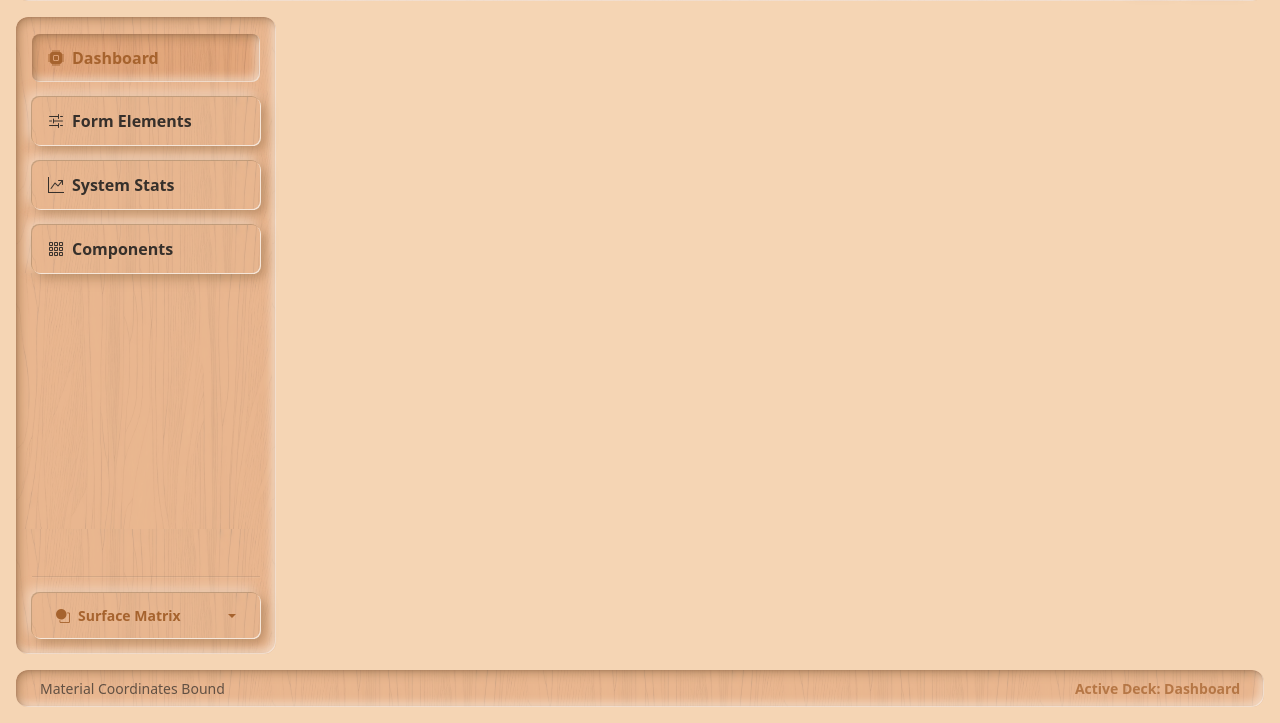
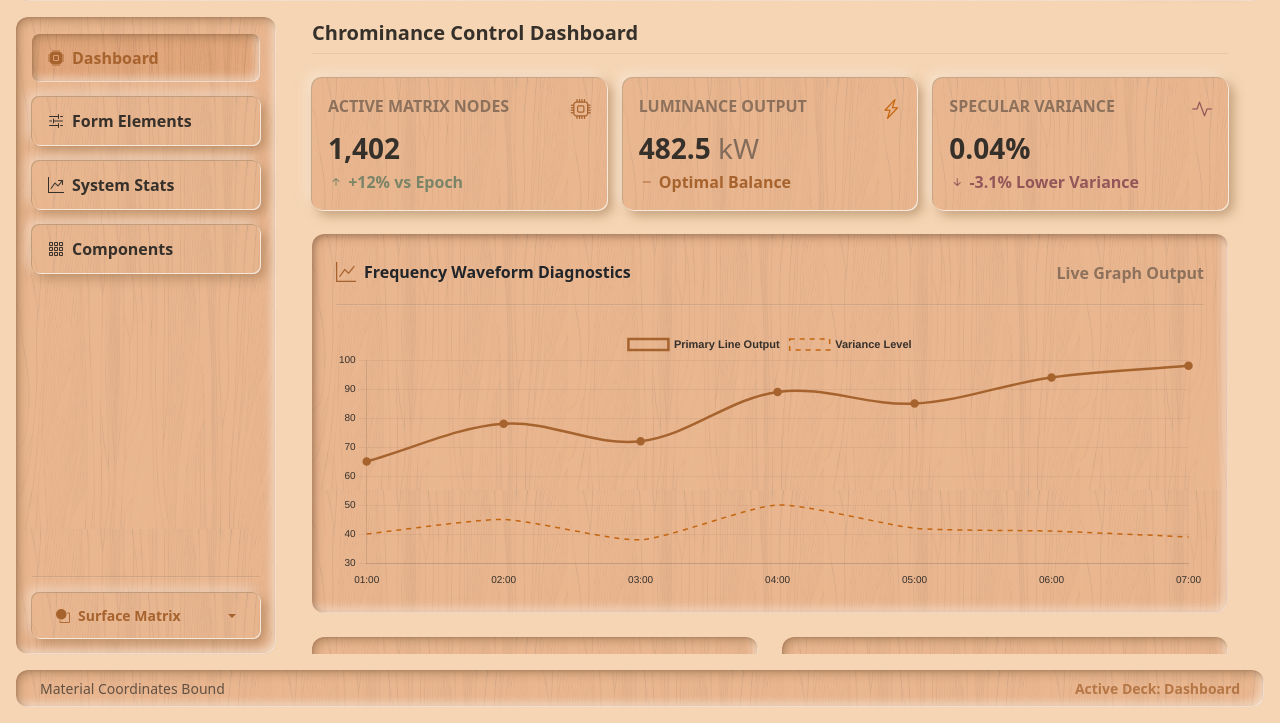
Before and after one commit to a7medsultan/timberadmin, a plain HTML site: page index.html in a window 1280 px wide. Shown: the part 77-800 px from the top of the page. Drawn offline with nearby package versions, Linux system fonts and the light colour scheme.

Commit message:
fix js stuff

```diff
--- a/index.html
+++ b/index.html
@@ -751,7 +751,7 @@
     <div class="wood-toast-container" id="toastContainer"></div>
     <!-- Bootstrap Bundle JS -->
     <script src="https://cdn.jsdelivr.net/npm/bootstrap@5.3.3/dist/js/bootstrap.bundle.min.js"></script>
-    <script>import "./timber-script.js";</script>
+    <script src="timber-studio.js"></script>
 
 </body>
 
```
Also changed, not shown: timber-studio.js (renamed from timber-script.js).
